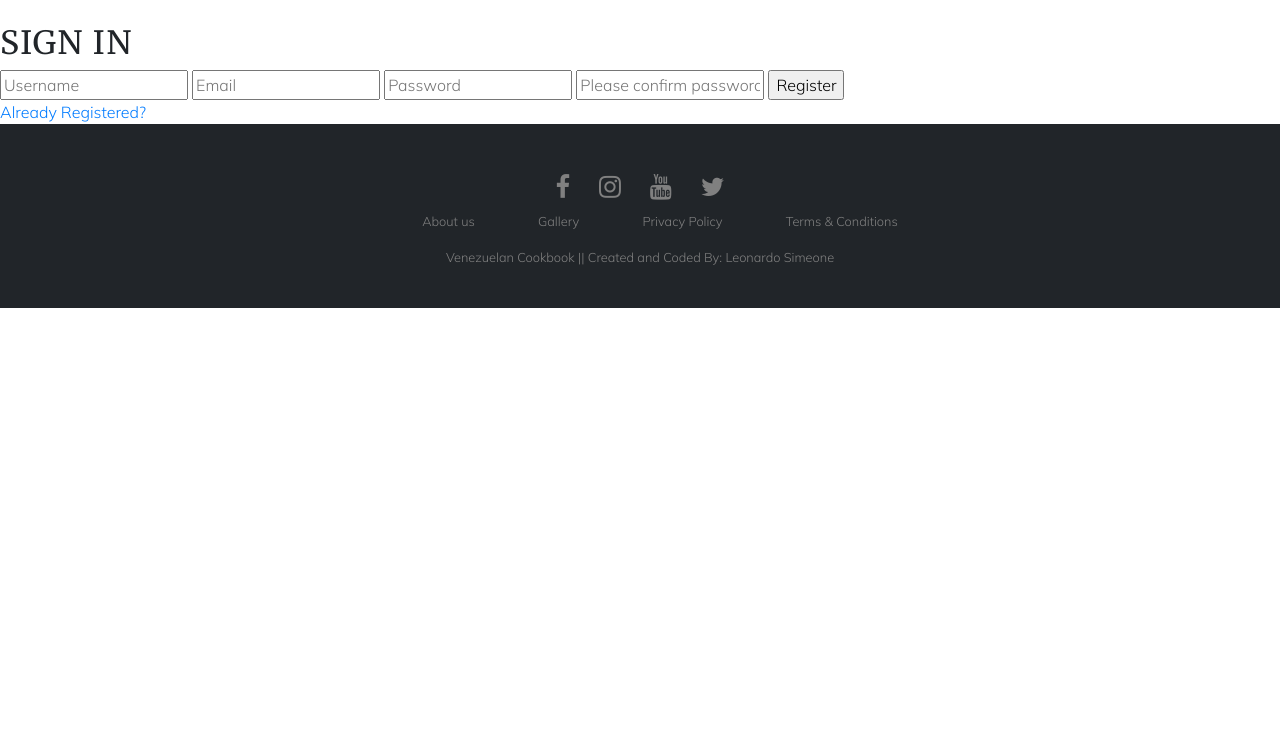
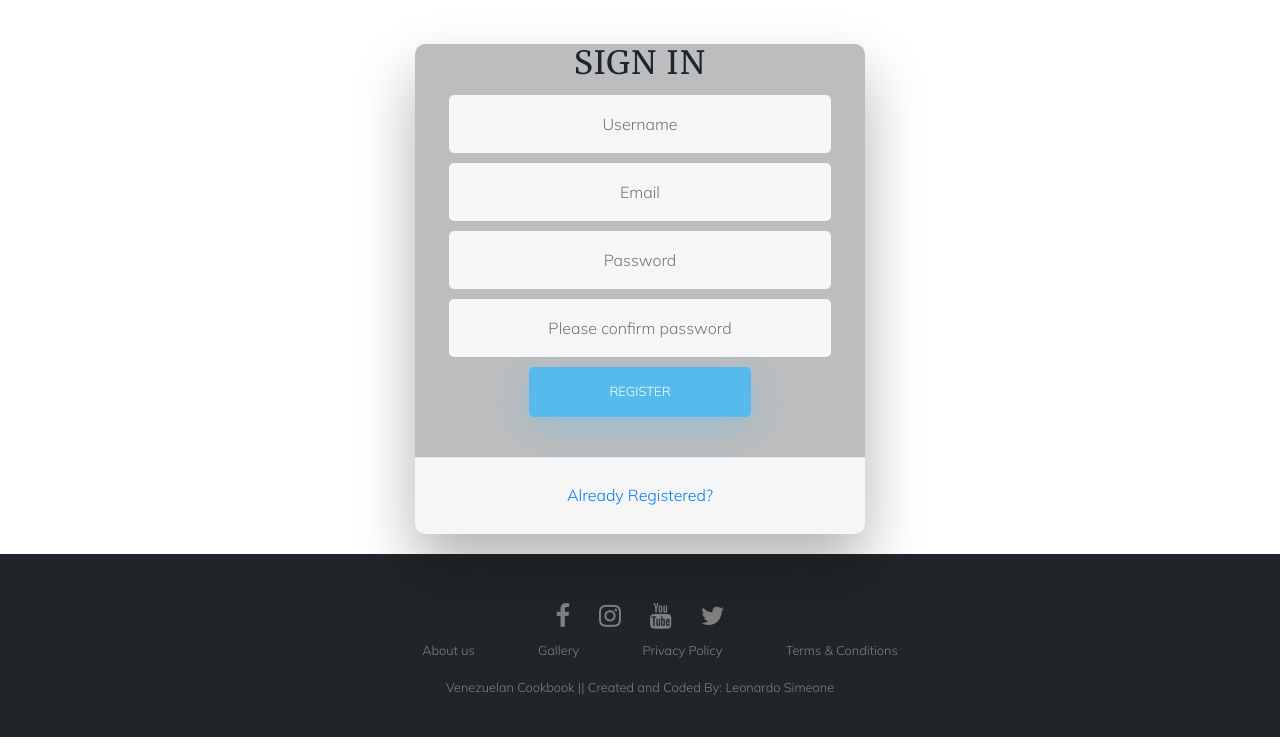
Before and after one commit to leonardo-simeone/venezuelan-food-cookbook, a Django app: page /register/ in a window 1280 px wide. Shown: the part 56-800 px from the top of the page. Run offline with Django 3.2, Linux system fonts and the light colour scheme.

Commit message:
Add css to style register form

```diff
--- a/static/css/style.css
+++ b/static/css/style.css
@@ -4,7 +4,9 @@ body {
     font-family: 'Mulish', sans-serif;
 }
 
-h1, h2, h3 {
+h1,
+h2,
+h3 {
     font-family: 'Merriweather', serif;
     text-transform: uppercase;
     letter-spacing: 1.5px;
@@ -27,8 +29,8 @@ h1 {
 /* LINKS */
 
 .navbar-dark .navbar-nav .nav-link {
-    transition:0.4s;
-    color: rgba(255,255,255,.5);
+    transition: 0.4s;
+    color: rgba(255, 255, 255, .5);
 }
 
 .navbar-dark .navbar-nav .nav-link:hover {
@@ -55,7 +57,8 @@ span#user {
     border-radius: 10px;
 }
 
-.carousel-control-prev, .carousel-control-next {
+.carousel-control-prev,
+.carousel-control-next {
     width: 25%;
 }
 
@@ -92,7 +95,7 @@ body a {
 }
 
 .jumbotron hr {
-    border-top: 3px solid rgba(0,0,0,.4);
+    border-top: 3px solid rgba(0, 0, 0, .4);
     width: 40vw;
 }
 
@@ -108,7 +111,8 @@ body a {
     text-align: center;
 }
 
-.jumbotron h1, .jumbotron p {
+.jumbotron h1,
+.jumbotron p {
     color: black
 }
 
@@ -158,69 +162,367 @@ body a {
 /* FOOTER */
 
 .footer-container {
-    margin:0;
-    overflow-x:hidden;
+    margin: 0;
+    overflow-x: hidden;
 }
 
-.footer{
-    background:#212529;
-    padding:30px 0px;
-    text-align:center;
+.footer {
+    background: #212529;
+    padding: 30px 0px;
+    text-align: center;
 }
 
-    .footer .row{
-    width:100%;
+.footer .row {
+    width: 100%;
     height: 3vh;
-    margin:1% 0%;
-    padding:0.6% 0%;
-    color:gray;
-    font-size:0.8em;
+    margin: 1% 0%;
+    padding: 0.6% 0%;
+    color: gray;
+    font-size: 0.8em;
     display: block;
 }
 
-    .footer .row a{
-    text-decoration:none;
-    color:gray;
-    transition:0.5s;
+.footer .row a {
+    text-decoration: none;
+    color: gray;
+    transition: 0.5s;
 }
 
-    .footer .row a:hover{
-    color:#fff;
+.footer .row a:hover {
+    color: #fff;
 }
 
-    .footer .row ul{
-    width:100%;
+.footer .row ul {
+    width: 100%;
 }
 
-    .footer .row ul li{
-    display:inline-block;
-    margin:0px 30px;
+.footer .row ul li {
+    display: inline-block;
+    margin: 0px 30px;
 }
 
-    .footer .row a i{
-    font-size:2em;
-    margin:0% 1%;
+.footer .row a i {
+    font-size: 2em;
+    margin: 0% 1%;
 }
 
-    @media (max-width:720px){
-    .footer{
-    padding:5% 2% 2% 2%;
+@media (max-width:720px) {
+    .footer {
+        padding: 5% 2% 2% 2%;
     }
 
-    .footer .row ul{
+    .footer .row ul {
         padding: 0;
     }
 
-    .footer .row ul li{
-    display:block;
-    margin:10px 0px;
-    text-align:center;
-    }
-    .footer .row a i{
-    margin:0% 3%;
+    .footer .row ul li {
+        display: block;
+        margin: 10px 0px;
+        text-align: center;
     }
 
-    .footer .row{
+    .footer .row a i {
+        margin: 0% 3%;
+    }
+
+    .footer .row {
         height: auto;
     }
 }
+
+/* Register form */
+
+
+.register-form a {
+    color: #92badd;
+    display: inline-block;
+    text-decoration: none;
+    font-weight: 400;
+}
+
+.register-form h2 {
+    text-align: center;
+    font-size: 16px;
+    font-weight: 600;
+    text-transform: uppercase;
+    display: inline-block;
+    margin: 40px 8px 10px 8px;
+    color: #cccccc;
+}
+
+
+
+/* STRUCTURE */
+
+.wrapper {
+    display: flex;
+    align-items: center;
+    flex-direction: column;
+    justify-content: center;
+    width: 100%;
+    min-height: 100%;
+    padding: 20px;
+}
+
+#formContent {
+    -webkit-border-radius: 10px 10px 10px 10px;
+    border-radius: 10px 10px 10px 10px;
+    background-color: rgba(33, 37, 41, .3);
+    padding: 30px;
+    width: 90%;
+    max-width: 450px;
+    position: relative;
+    padding: 0px;
+    -webkit-box-shadow: 0 30px 60px 0 rgba(0, 0, 0, 0.3);
+    box-shadow: 0 30px 60px 0 rgba(0, 0, 0, 0.3);
+    text-align: center;
+}
+
+#formFooter {
+    background-color: #f6f6f6;
+    border-top: 1px solid #dce8f1;
+    padding: 25px;
+    text-align: center;
+    -webkit-border-radius: 0 0 10px 10px;
+    border-radius: 0 0 10px 10px;
+}
+
+
+
+/* TABS */
+
+h2.active {
+    color: #0d0d0d;
+    border-bottom: 2px solid #5fbae9;
+}
+
+
+
+/* FORM TYPOGRAPHY*/
+
+input[type=button],
+input[type=submit],
+input[type=reset] {
+    background-color: #56baed;
+    border: none;
+    color: white;
+    padding: 15px 80px;
+    text-align: center;
+    text-decoration: none;
+    display: inline-block;
+    text-transform: uppercase;
+    font-size: 13px;
+    -webkit-box-shadow: 0 10px 30px 0 rgba(95, 186, 233, 0.4);
+    box-shadow: 0 10px 30px 0 rgba(95, 186, 233, 0.4);
+    -webkit-border-radius: 5px 5px 5px 5px;
+    border-radius: 5px 5px 5px 5px;
+    margin: 5px 20px 40px 20px;
+    -webkit-transition: all 0.3s ease-in-out;
+    -moz-transition: all 0.3s ease-in-out;
+    -ms-transition: all 0.3s ease-in-out;
+    -o-transition: all 0.3s ease-in-out;
+    transition: all 0.3s ease-in-out;
+}
+
+input[type=button]:hover,
+input[type=submit]:hover,
+input[type=reset]:hover {
+    background-color: #39ace7;
+}
+
+input[type=button]:active,
+input[type=submit]:active,
+input[type=reset]:active {
+    -moz-transform: scale(0.95);
+    -webkit-transform: scale(0.95);
+    -o-transform: scale(0.95);
+    -ms-transform: scale(0.95);
+    transform: scale(0.95);
+}
+
+input[type=text],
+input[type=email],
+input[type=password] {
+    background-color: #f6f6f6;
+    border: none;
+    color: #0d0d0d;
+    padding: 15px 32px;
+    text-align: center;
+    text-decoration: none;
+    display: inline-block;
+    font-size: 16px;
+    margin: 5px;
+    width: 85%;
+    border: 2px solid #f6f6f6;
+    -webkit-transition: all 0.5s ease-in-out;
+    -moz-transition: all 0.5s ease-in-out;
+    -ms-transition: all 0.5s ease-in-out;
+    -o-transition: all 0.5s ease-in-out;
+    transition: all 0.5s ease-in-out;
+    -webkit-border-radius: 5px 5px 5px 5px;
+    border-radius: 5px 5px 5px 5px;
+}
+
+input[type=password]:focus,
+input[type=email]:focus,
+input[type=text]:focus {
+    background-color: #fff;
+    border-bottom: 2px solid #5fbae9;
+}
+
+input[type=text]:placeholder {
+    color: #cccccc;
+}
+
+
+
+/* ANIMATIONS */
+
+/* Simple CSS3 Fade-in-down Animation */
+.fadeInDown {
+    -webkit-animation-name: fadeInDown;
+    animation-name: fadeInDown;
+    -webkit-animation-duration: 1s;
+    animation-duration: 1s;
+    -webkit-animation-fill-mode: both;
+    animation-fill-mode: both;
+}
+
+@-webkit-keyframes fadeInDown {
+    0% {
+        opacity: 0;
+        -webkit-transform: translate3d(0, -100%, 0);
+        transform: translate3d(0, -100%, 0);
+    }
+
+    100% {
+        opacity: 1;
+        -webkit-transform: none;
+        transform: none;
+    }
+}
+
+@keyframes fadeInDown {
+    0% {
+        opacity: 0;
+        -webkit-transform: translate3d(0, -100%, 0);
+        transform: translate3d(0, -100%, 0);
+    }
+
+    100% {
+        opacity: 1;
+        -webkit-transform: none;
+        transform: none;
+    }
+}
+
+/* Simple CSS3 Fade-in Animation */
+@-webkit-keyframes fadeIn {
+    from {
+        opacity: 0;
+    }
+
+    to {
+        opacity: 1;
+    }
+}
+
+@-moz-keyframes fadeIn {
+    from {
+        opacity: 0;
+    }
+
+    to {
+        opacity: 1;
+    }
+}
+
+@keyframes fadeIn {
+    from {
+        opacity: 0;
+    }
+
+    to {
+        opacity: 1;
+    }
+}
+
+.fadeIn {
+    opacity: 0;
+    -webkit-animation: fadeIn ease-in 1;
+    -moz-animation: fadeIn ease-in 1;
+    animation: fadeIn ease-in 1;
+
+    -webkit-animation-fill-mode: forwards;
+    -moz-animation-fill-mode: forwards;
+    animation-fill-mode: forwards;
+
+    -webkit-animation-duration: 1s;
+    -moz-animation-duration: 1s;
+    animation-duration: 1s;
+}
+
+.fadeIn.first {
+    -webkit-animation-delay: 0.4s;
+    -moz-animation-delay: 0.4s;
+    animation-delay: 0.4s;
+}
+
+.fadeIn.second {
+    -webkit-animation-delay: 0.6s;
+    -moz-animation-delay: 0.6s;
+    animation-delay: 0.6s;
+}
+
+.fadeIn.third {
+    -webkit-animation-delay: 0.8s;
+    -moz-animation-delay: 0.8s;
+    animation-delay: 0.8s;
+}
+
+.fadeIn.fourth {
+    -webkit-animation-delay: 1s;
+    -moz-animation-delay: 1s;
+    animation-delay: 1s;
+}
+
+/* Simple CSS3 Fade-in Animation */
+.underlineHover:after {
+    display: block;
+    left: 0;
+    bottom: -10px;
+    width: 0;
+    height: 2px;
+    background-color: #56baed;
+    content: "";
+    transition: width 0.2s;
+}
+
+.underlineHover:hover {
+    color: #0d0d0d;
+}
+
+.underlineHover:hover:after {
+    width: 100%;
+}
+
+
+
+/* OTHERS */
+
+*:focus {
+    outline: none;
+}
+
+#icon {
+    width: 60%;
+}
+
+* {
+    box-sizing: border-box;
+}
+
+.errorlist {
+    list-style-type: none;
+    padding: 0;
+}
```
Lines whose indentation alone changed are shown as unchanged.
